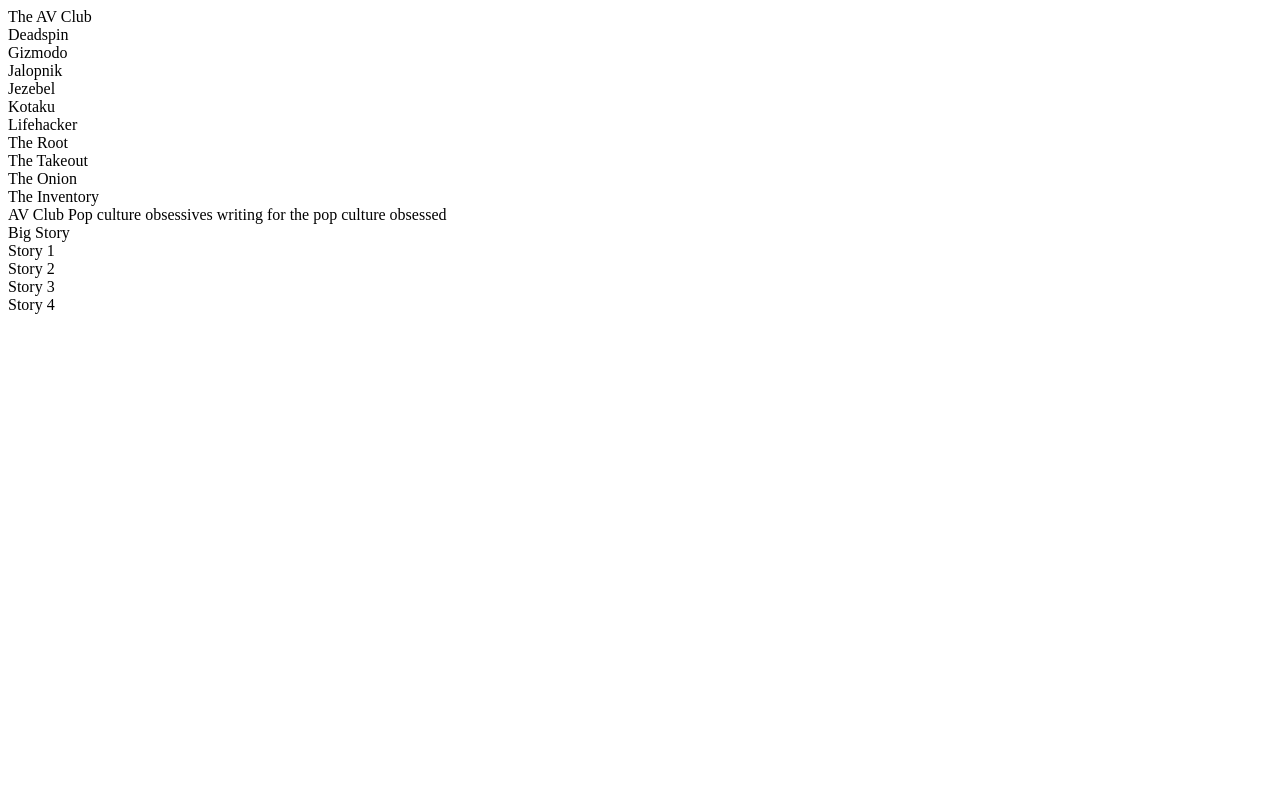
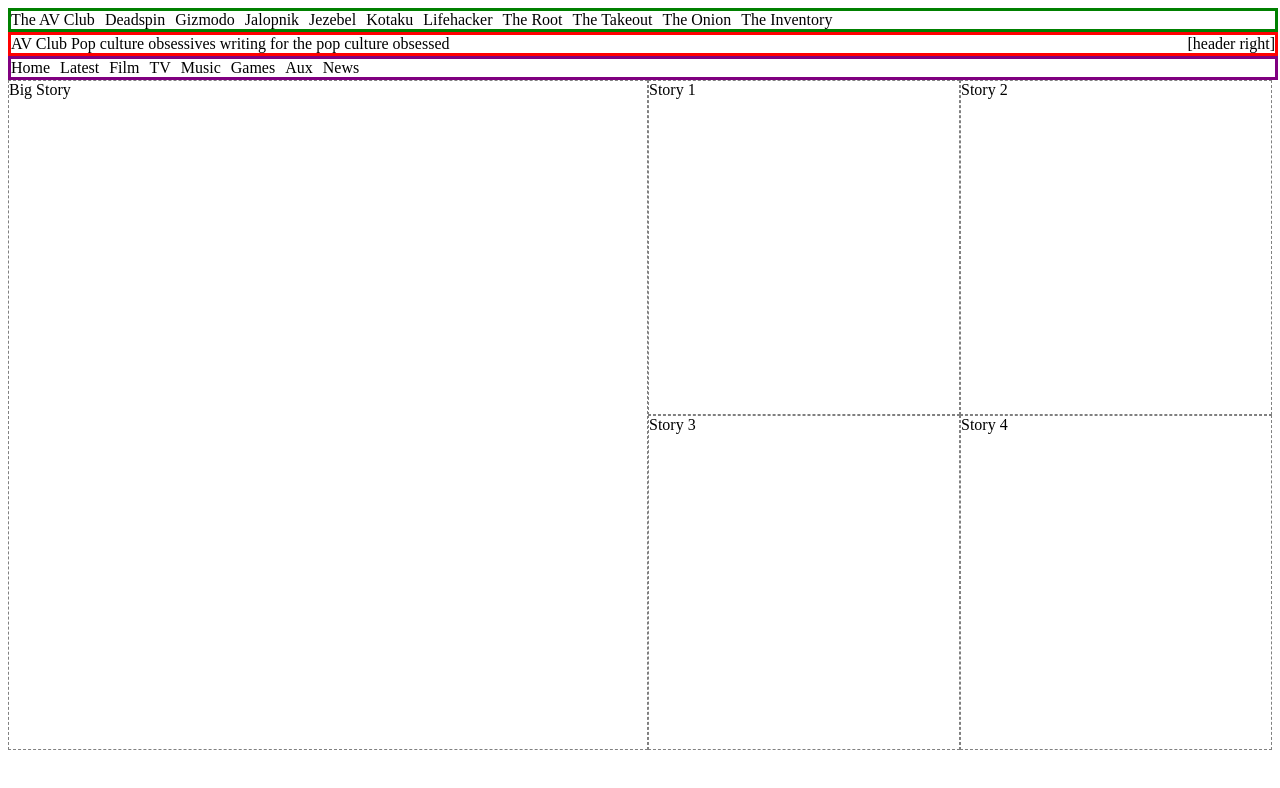
Before and after one commit to jlaurentpdx/lab-02b-avclub, a plain HTML site: page index.html in a window 1280 px wide. Drawn offline with Linux system fonts and the light colour scheme.

Commit message:
added flexbox and grid content in styles.css

```diff
--- a/index.html
+++ b/index.html
@@ -23,26 +23,26 @@
 
     <header>
         <div id="header-left">AV Club Pop culture obsessives writing for the pop culture obsessed</div>
-        <div id="header-right"></div>
+        <div id="header-right">[header right]</div>
     </header>
 
     <nav>
-        <div class="nav-link"></span>
-        <div class="nav-link"></span>
-        <div class="nav-link"></span>
-        <div class="nav-link"></span>
-        <div class="nav-link"></span>
-        <div class="nav-link"></span>
-        <div class="nav-link"></span>
-        <div class="nav-link"></span>
+        <div class="nav-link">Home</div>
+        <div class="nav-link">Latest</div>
+        <div class="nav-link">Film</div>
+        <div class="nav-link">TV</div>
+        <div class="nav-link">Music</div>
+        <div class="nav-link">Games</div>
+        <div class="nav-link">Aux</div>
+        <div class="nav-link">News</div>
     </nav>
 
     <main>
-        <div>Big Story</div>
-        <div>Story 1</div>
-        <div>Story 2</div>
-        <div>Story 3</div>
-        <div>Story 4</div>
+        <div id="big">Big Story</div>
+        <div id="story-1">Story 1</div>
+        <div id="story-2">Story 2</div>
+        <div id="story-3">Story 3</div>
+        <div id="story-4">Story 4</div>
     </main>
 </body>
 </html>
--- a/styles.css
+++ b/styles.css
@@ -0,0 +1,46 @@
+
+
+#top-bar {
+    border: 3px solid green;
+    width: 100%;
+    display: flex;
+}
+
+#top-bar div {
+    margin-right: 10px;
+}
+
+header {
+    border: 3px solid red;
+    width: 100%;
+    display: flex;
+    justify-content: space-between;
+}
+
+nav {
+    border: 3px solid purple;
+    width: 100%;
+    display: flex;
+}
+
+nav div {
+    margin-right: 10px;
+}
+
+main {
+    width: 100%;
+    display: grid;
+    grid-template-columns: 640px 1fr 1fr;
+    grid-template-rows: 335px 335px;
+    grid-template-areas:
+        "big story-1 story-2"
+        "big story-3 story-4";
+}
+
+#big {
+    grid-area: big;
+}
+
+main div {
+    border: 1px dashed gray;
+}
```
